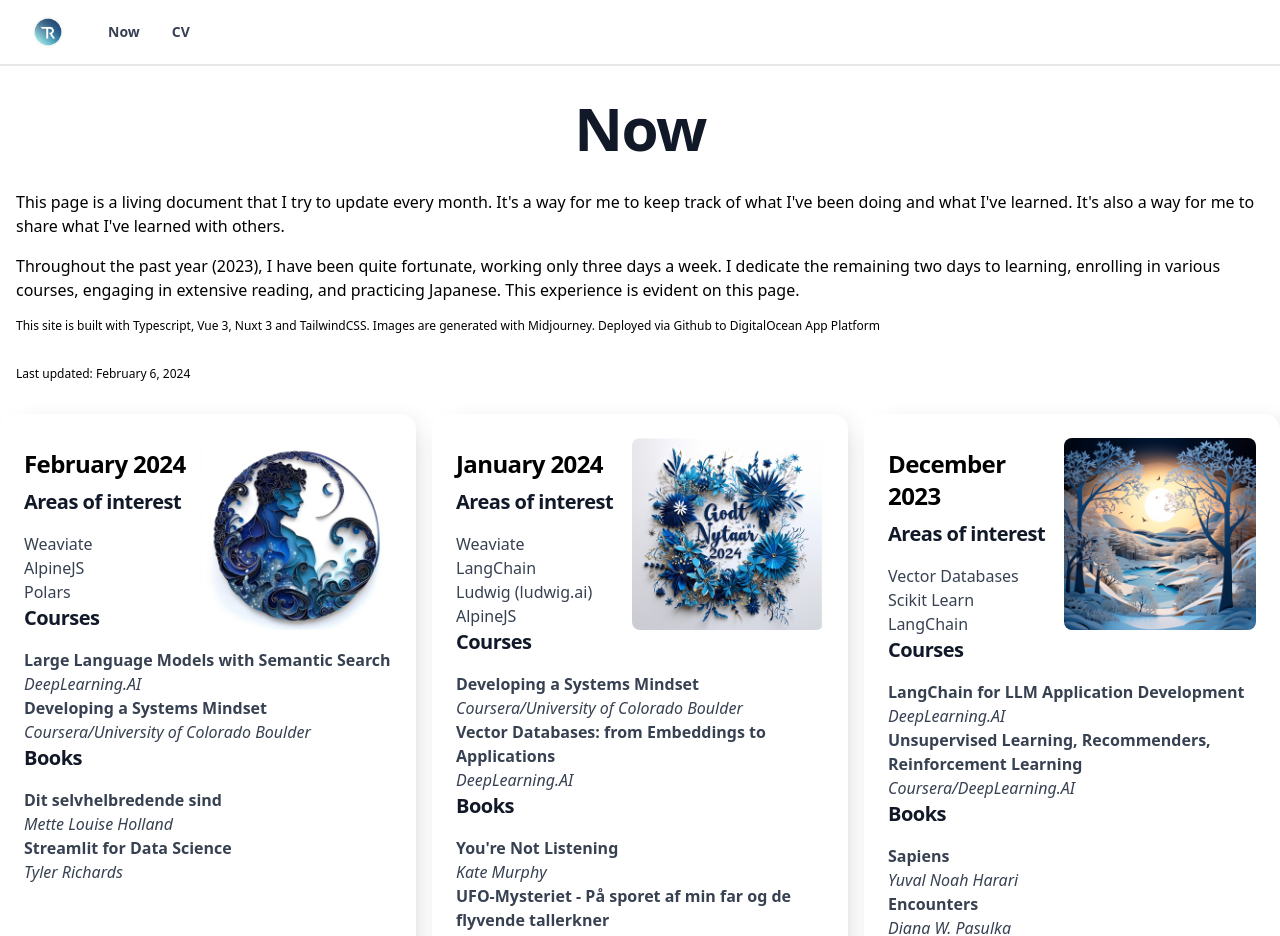
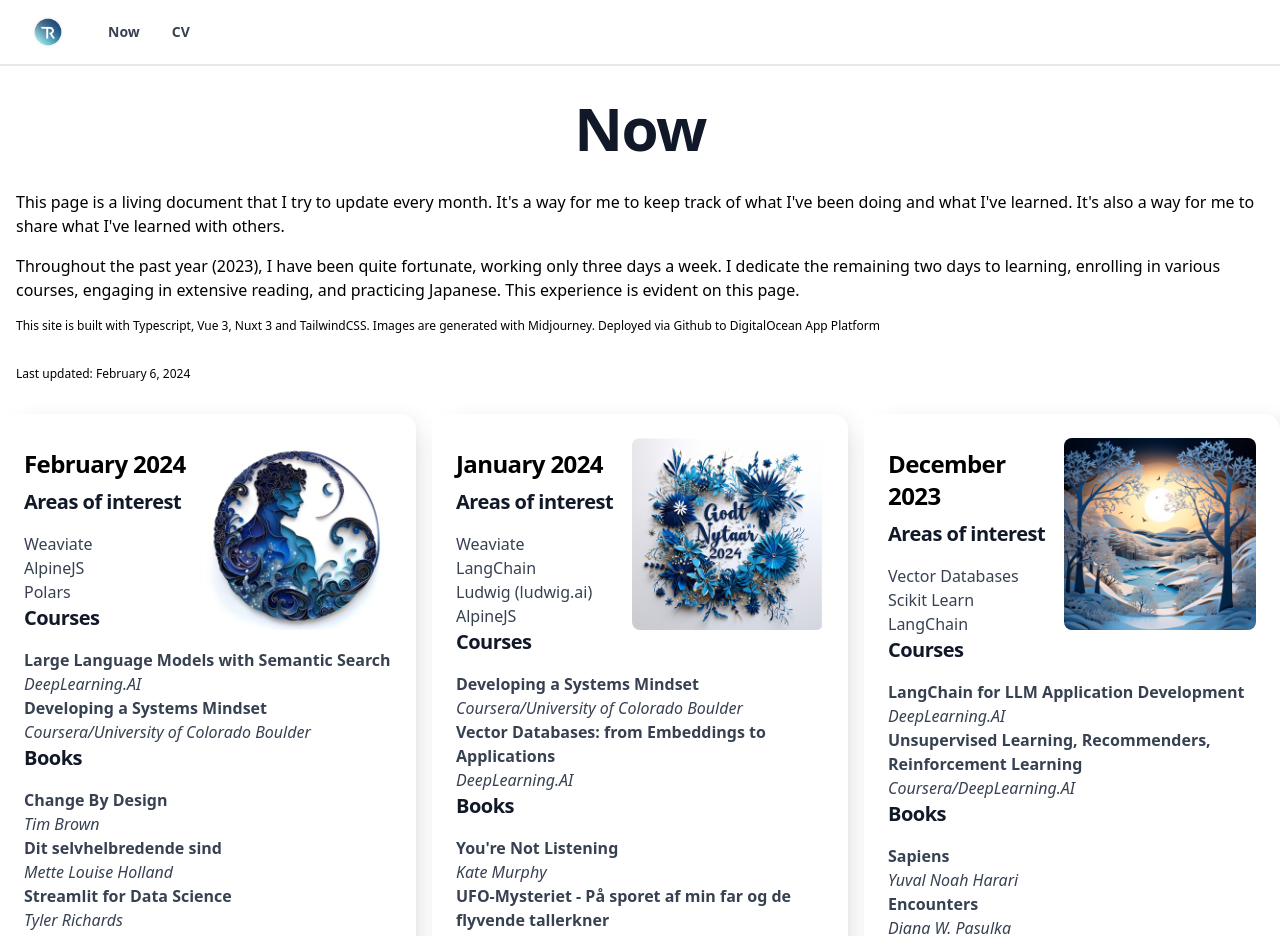
Before and after one commit to ringling/nuxt_ringling_info, a Nuxt app: page /now in a window 1280 px wide. Shown: the top 936 px of the page. Built offline with nearby package versions, Linux system fonts and the light colour scheme.

Commit message:
Change By Design book added

```diff
--- a/pages/now.vue
+++ b/pages/now.vue
@@ -35,8 +35,9 @@
 
             <h3>Books</h3>
             <ul>
-              <li class="grid grid-cols-1"> <b>Dit selvhelbredende sind</b> <em class="whitespace-nowrap">Mette Louise Holland</em> </li>
-              <li class="grid grid-cols-1"> <b>Streamlit for Data Science</b> <em class="whitespace-nowrap">Tyler Richards</em> </li>
+              <li class="grid grid-cols-1"> <b>Change By Design</b> <em class="whitespace-nowrap">Tim Brown</em></li>
+              <li class="grid grid-cols-1"> <b>Dit selvhelbredende sind</b> <em class="whitespace-nowrap">Mette Louise Holland</em></li>
+              <li class="grid grid-cols-1"> <b>Streamlit for Data Science</b> <em class="whitespace-nowrap">Tyler Richards</em></li>
             </ul>
           </p>
         </div>
```
